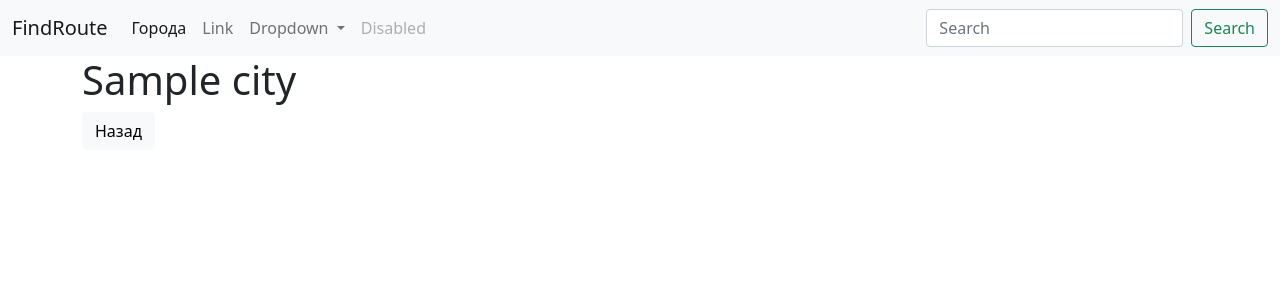
After one commit to superharryh/routes, a Django app: page /cities/detail/1 in a window 1280 px wide. The commit adds this page. Shown: the top 300 px of the page. Run offline with Django 3.2, Linux system fonts and the light colour scheme; tables that the repository leaves empty hold one stand-in row (values such as "Sample post").

Commit message:
new changes2

```diff
--- a/cities/templates/cities/cities.html
+++ b/cities/templates/cities/cities_homepage.html
@@ -1,8 +1,6 @@
 <!DOCTYPE html>
 
 {% extends 'base.html' %}
-
-{% block title %} Список городов{% endblock %}
 
 {% block content %}
 
@@ -11,7 +9,9 @@
 <div class="row">
     <div class="col-md">
         {% for city in cities_list %}  <!-- from views.py -- def cities(request): -->
-            <p>{% city.name %}</p>
+            <p>
+                <a href="{% url 'app_cities:detail' pk=city.pk %}">{{ city.name }}</a>
+            <p/>
         {% endfor %}
     </div>
 </div>
--- /dev/null
+++ b/cities/templates/cities/city_detail.html
@@ -0,0 +1,20 @@
+<!DOCTYPE html>
+
+{% extends 'base.html' %}
+
+
+{% block content %}
+
+<h1>{{ city_detail.name }}</h1>
+
+
+<div class="row">
+    <div class="col-md-4">
+        <a href="{% url 'app_cities:cities' %}"> <!-- url 'namespace for app's name (from project/urls.py) : name for url (from app/urls.py)'  -->
+            <button type="button" class="btn btn-light">Назад</button>
+        </a>
+
+    </div>
+</div>
+
+{% endblock %}
--- a/cities/urls.py
+++ b/cities/urls.py
@@ -1,6 +1,7 @@
+from cities import views
 from django.urls import path
-from cities.views import *
 
 urlpatterns = [
-    path('city_list', cities, name=cities), #name=home
+    path('', views.cities_list, name='cities'),
+    path('detail/<int:pk>', views.CityDetailView.as_view(), name='detail'),
 ]
--- a/cities/views.py
+++ b/cities/views.py
@@ -1,7 +1,14 @@
-from django.shortcuts import render
+from .models import City
+from django.shortcuts import render, get_object_or_404
+from django.views.generic import DetailView
 
-# Create your views here.
-def cities(request):
+def cities_list(request):
     cities_qs = City.objects.all()
     context = {'cities_list': cities_qs}
-    return render(request, 'cities/cities.html', context)
+    return render (request, 'cities/cities_homepage.html', context)
+
+
+class CityDetailView(DetailView):
+    context_object_name = "city_detail"
+    queryset = City.objects.all()
+    template_name = 'cities/city_detail.html'
--- a/templates/base.html
+++ b/templates/base.html
@@ -13,14 +13,14 @@
   <body>
     <nav class="navbar navbar-expand-lg navbar-light bg-light">
         <div class="container-fluid">
-          <a class="navbar-brand" href="#">Navbar</a>
+          <a class="navbar-brand" href="{% url 'home' %}">FindRoute</a>
           <button class="navbar-toggler" type="button" data-bs-toggle="collapse" data-bs-target="#navbarSupportedContent" aria-controls="navbarSupportedContent" aria-expanded="false" aria-label="Toggle navigation">
             <span class="navbar-toggler-icon"></span>
           </button>
           <div class="collapse navbar-collapse" id="navbarSupportedContent">
             <ul class="navbar-nav me-auto mb-2 mb-lg-0">
               <li class="nav-item">
-                <a class="nav-link active" aria-current="page" href="#">Home</a>
+                <a class="nav-link active" aria-current="page" href="{% url 'app_cities:cities' %}">Города</a>
               </li>
               <li class="nav-item">
                 <a class="nav-link" href="#">Link</a>
--- a/travel/urls.py
+++ b/travel/urls.py
@@ -19,10 +19,9 @@ from . import views
 
 urlpatterns = [
     path('admin/', admin.site.urls),
-    path('', views.home),
+    path('', views.home, name='home'),
     path('about/', views.about),
 
-    path('cities/', include(('cities.urls', 'cities'))),
-
+    path('cities/', include(('cities.urls', 'app_cities'))),
 
 ]
```
